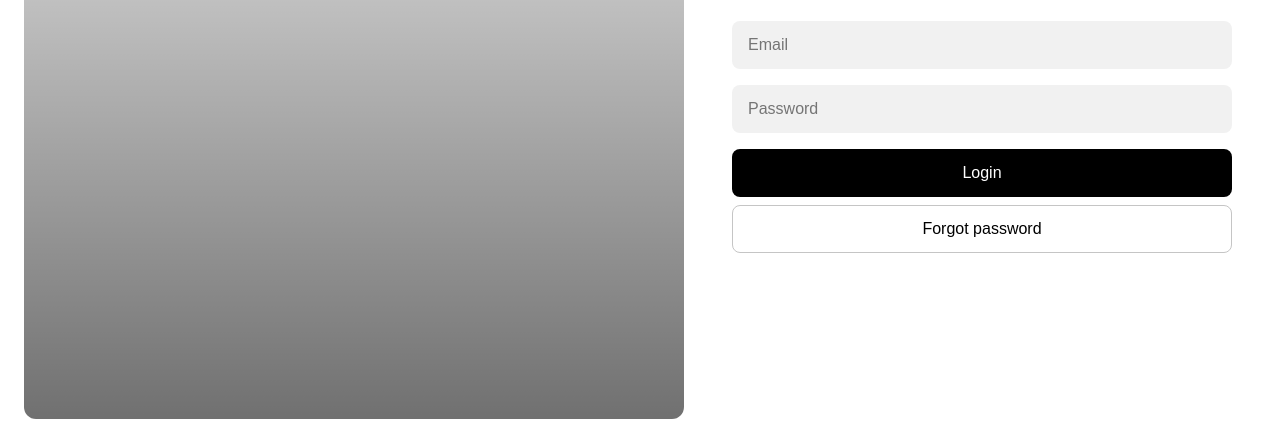
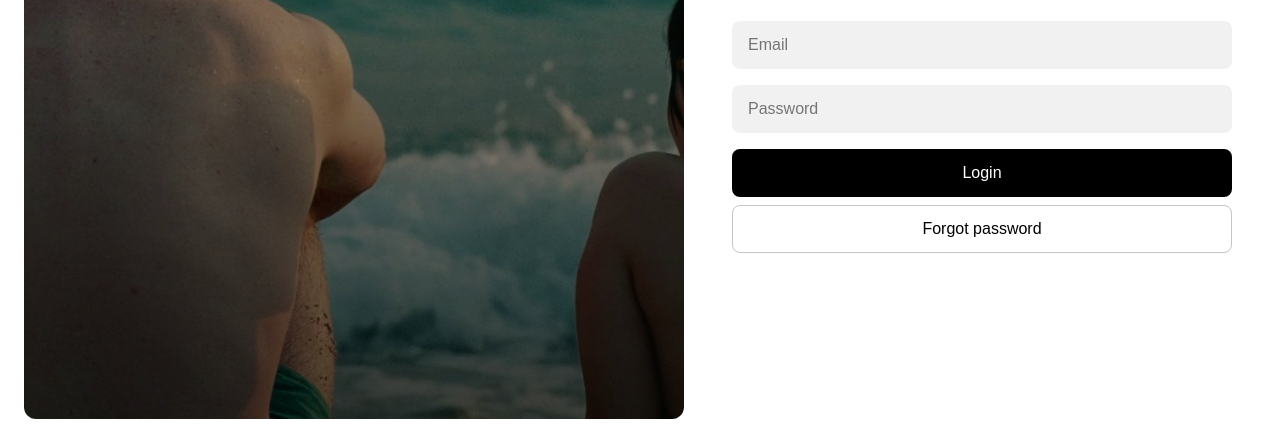
Before and after one commit to sabrigs/login-project, a plain HTML site: page index.html in a window 1280 px wide. Shown: the part 357-800 px from the top of the page. Drawn offline with Linux system fonts and the light colour scheme.

Commit message:
Fix asset image path in CSS for correct background display

```diff
--- a/styles/style.css
+++ b/styles/style.css
@@ -107,7 +107,7 @@ input {
     background-size: cover;
     background-position: center center;
     background-repeat: no-repeat;
-    background-image: linear-gradient(to top, rgba(0, 0, 0, 0.56), transparent), url("img/asset.jpg");
+    background-image: linear-gradient(to top, rgba(0, 0, 0, 0.56), transparent), url("../img/asset.jpg");
     position: relative;
     overlay: auto;
 }
```
